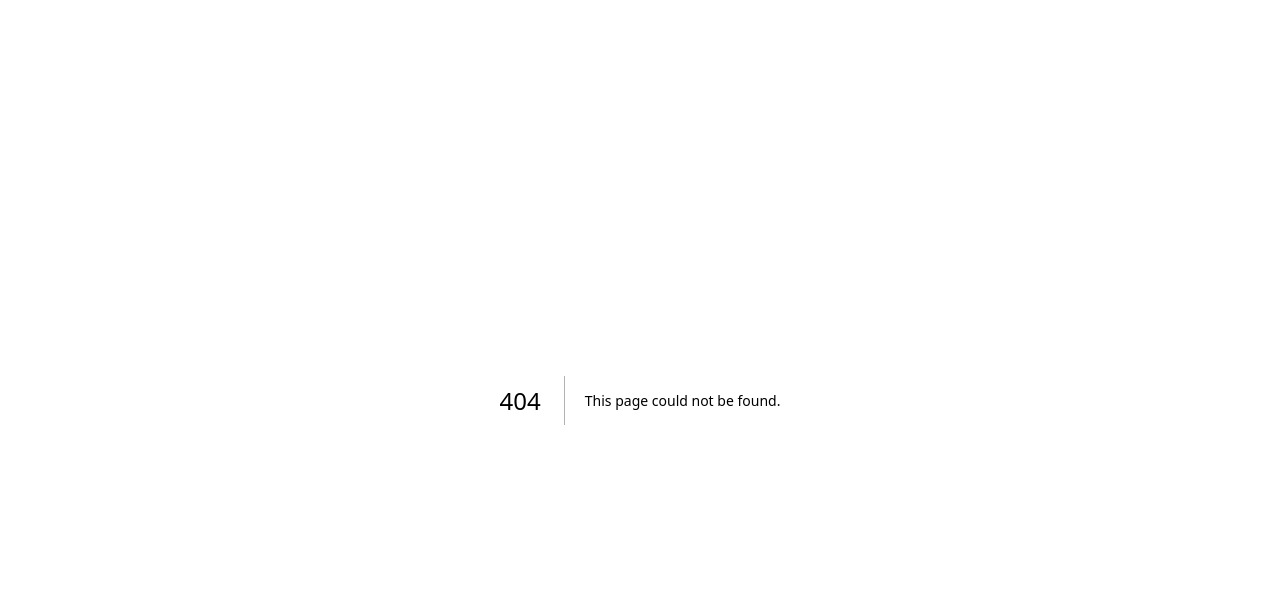
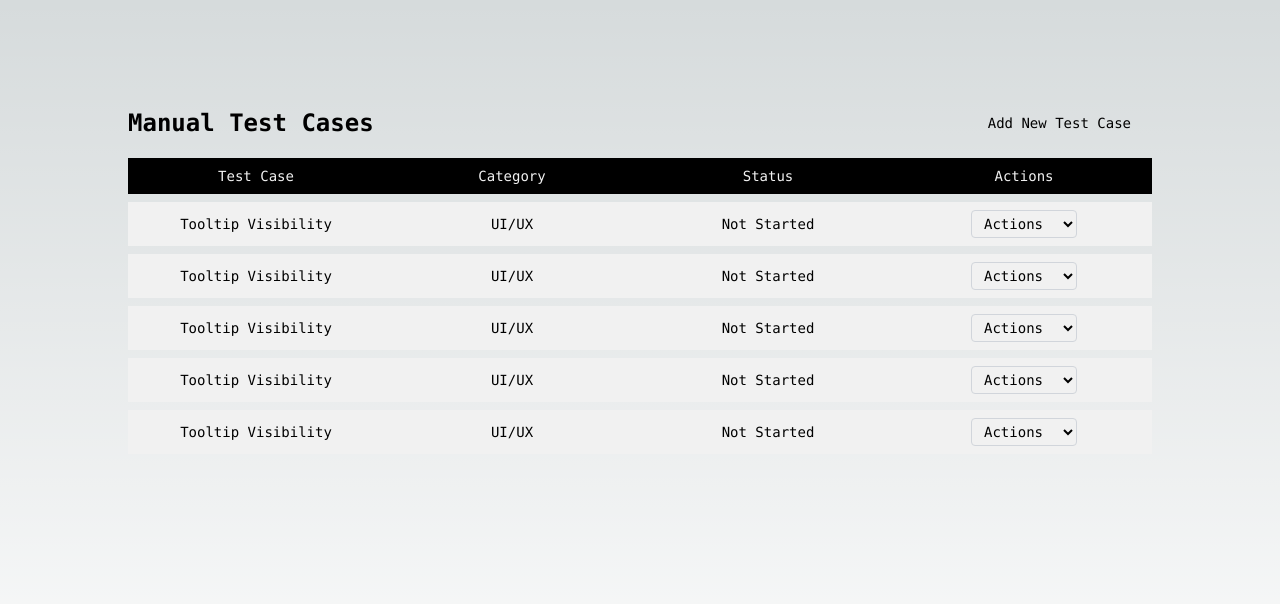
Before and after one commit to Niravpatel129/serty.io, a Next.js app: page /feature/1 in a window 1280 px wide. Before the commit this address had no page. Shown: the top 604 px of the page. Built offline with nearby package versions, Linux system fonts and the light colour scheme.

Commit message:
* feat(app/feature/[featureId]/page.tsx): added new page component * feat(app/page.tsx): added Link component to table row

```diff
--- /dev/null
+++ b/src/app/feature/[featureId]/page.tsx
@@ -0,0 +1,49 @@
+export default function Page() {
+  const renderTestCaseRow = () => {
+    return (
+      <div className='grid grid-cols-4 gap-4 items-center bg-[#f1f1f1] p-2 text-[#000] mt-2 hover:bg-[#e1e1e1] cursor-pointer transition-colors hover:outline hover:outline-[#000]'>
+        <div className='text-center'>Tooltip Visibility</div>
+        <div className='text-center'>UI/UX</div>
+        <div className='text-center'>Not Started</div>
+        <div className='flex justify-center items-center'>
+          <select className='bg-transparent border border-gray-300 rounded px-2 py-1'>
+            <option value=''>Actions</option>
+            <option value='edit'>Edit</option>
+            <option value='delete'>Delete</option>
+            <option value='complete'>Complete</option>
+          </select>
+        </div>
+      </div>
+    );
+  };
+
+  return (
+    <main className='flex min-h-screen flex-col items-center justify-between p-24'>
+      <div className='z-10 w-full max-w-5xl items-center justify-between font-mono text-sm'>
+        <div className='flex items-center justify-between'>
+          <h1 className='text-2xl font-bold'>Manual Test Cases</h1>
+          <div className='group rounded-lg border border-transparent px-5 py-4 transition-colors hover:border-gray-300 hover:bg-gray-100 hover:dark:border-neutral-700 hover:dark:bg-neutral-800/30 cursor-pointer'>
+            Add New Test Case
+          </div>
+        </div>
+        {/* Table */}
+        <div className='flex flex-col'>
+          {/* Table Heading */}
+          <div className='grid grid-cols-4 gap-4 items-center bg-black p-2 text-[#f1f1f1] mt-2'>
+            <div className='text-center'>Test Case</div>
+            <div className='text-center'>Category</div>
+            <div className='text-center'>Status</div>
+            <div className='text-center'>Actions</div>
+          </div>
+
+          {/* Table Rows */}
+          {renderTestCaseRow()}
+          {renderTestCaseRow()}
+          {renderTestCaseRow()}
+          {renderTestCaseRow()}
+          {renderTestCaseRow()}
+        </div>
+      </div>
+    </main>
+  );
+}
--- a/src/app/page.tsx
+++ b/src/app/page.tsx
@@ -1,8 +1,10 @@
+import Link from 'next/link';
 import { MdOutlineMoreVert } from 'react-icons/md';
 
 export default function Home() {
   const renderTableRow = () => {
     return (
+      <Link href='/feature/1'>
         <div className='grid grid-cols-4 gap-4 items-center bg-[#f1f1f1] p-2 text-[#000] mt-2 hover:bg-[#e1e1e1] cursor-pointer transition-colors hover:outline hover:outline-[#000]'>
           <div className='text-center'>Tooltip</div>
           <div className='text-center'>Optimization</div>
@@ -11,6 +13,7 @@ export default function Home() {
             <MdOutlineMoreVert className='text-2xl cursor-pointer' />
           </div>
         </div>
+      </Link>
     );
   };
 
```
Lines whose indentation alone changed are shown as unchanged.
